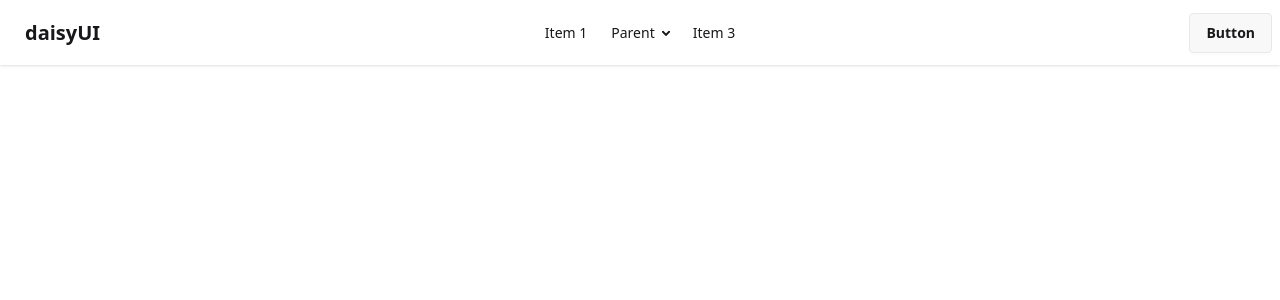
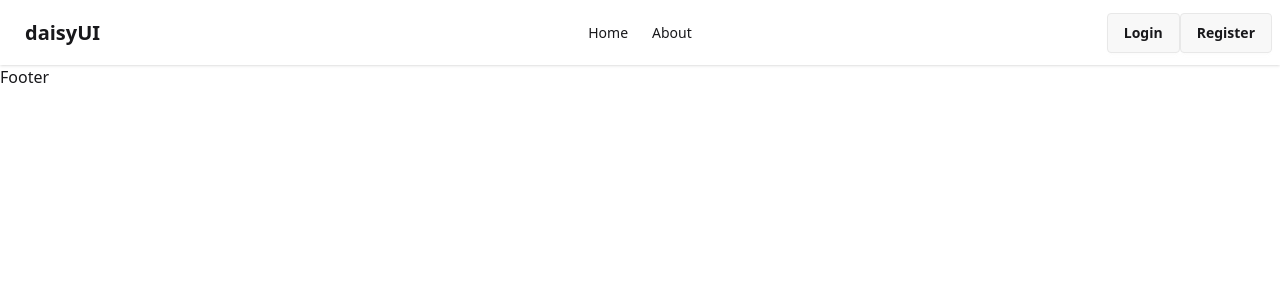
Before and after one commit to mdshakibsami/FocusHub, a React (Vite) app in the folder Client/: page / in a window 1280 px wide. Shown: the top 300 px of the page. Built offline with nearby package versions, Linux system fonts and the light colour scheme.

Commit message:
implement react router

```diff
--- a/Client/package.json
+++ b/Client/package.json
@@ -13,6 +13,7 @@
     "@tailwindcss/vite": "^4.1.12",
     "react": "^19.1.1",
     "react-dom": "^19.1.1",
+    "react-router": "^7.8.2",
     "tailwindcss": "^4.1.12"
   },
   "devDependencies": {
--- a/Client/src/App.jsx
+++ /dev/null
@@ -1,11 +0,0 @@
-import "./App.css";
-
-function App() {
-  return (
-    <>
-      <h1 className="text-2xl">Hello Students</h1>
-    </>
-  );
-}
-
-export default App;
--- a/Client/src/Layouts/RootLayout.jsx
+++ b/Client/src/Layouts/RootLayout.jsx
@@ -1,10 +1,13 @@
-import React from "react";
+import { Outlet } from "react-router";
+import Footer from "../components/footer/Footer";
 import Navbar from "../components/Navbar/Navbar";
 
 const RootLayout = () => {
   return (
     <div>
       <Navbar></Navbar>
+      <Outlet></Outlet>
+      <Footer></Footer>
     </div>
   );
 };
--- /dev/null
+++ b/Client/src/components/footer/Footer.jsx
@@ -0,0 +1,11 @@
+import React from 'react';
+
+const Footer = () => {
+    return (
+        <div>
+            Footer
+        </div>
+    );
+};
+
+export default Footer;
--- a/Client/src/components/navbar/Navbar.jsx
+++ b/Client/src/components/navbar/Navbar.jsx
@@ -1,6 +1,16 @@
-import React from "react";
+import { Link } from "react-router";
 
 const Navbar = () => {
+  const links = (
+    <>
+      <li>
+        <Link to={"/"}>Home</Link>
+      </li>
+      <li>
+        <Link to={"/about"}>About</Link>
+      </li>
+    </>
+  );
   return (
     <div className="navbar bg-base-100 shadow-sm">
       <div className="navbar-start">
@@ -26,52 +36,17 @@ const Navbar = () => {
             tabIndex={0}
             className="menu menu-sm dropdown-content bg-base-100 rounded-box z-1 mt-3 w-52 p-2 shadow"
           >
-            <li>
-              <a>Item 1</a>
-            </li>
-            <li>
-              <a>Parent</a>
-              <ul className="p-2">
-                <li>
-                  <a>Submenu 1</a>
-                </li>
-                <li>
-                  <a>Submenu 2</a>
-                </li>
-              </ul>
-            </li>
-            <li>
-              <a>Item 3</a>
-            </li>
+            {links}
           </ul>
         </div>
         <a className="btn btn-ghost text-xl">daisyUI</a>
       </div>
       <div className="navbar-center hidden lg:flex">
-        <ul className="menu menu-horizontal px-1">
-          <li>
-            <a>Item 1</a>
-          </li>
-          <li>
-            <details>
-              <summary>Parent</summary>
-              <ul className="p-2">
-                <li>
-                  <a>Submenu 1</a>
-                </li>
-                <li>
-                  <a>Submenu 2</a>
-                </li>
-              </ul>
-            </details>
-          </li>
-          <li>
-            <a>Item 3</a>
-          </li>
-        </ul>
+        <ul className="menu menu-horizontal px-1">{links}</ul>
       </div>
       <div className="navbar-end">
-        <a className="btn">Button</a>
+        <a className="btn">Login</a>
+        <a className="btn">Register</a>
       </div>
     </div>
   );
--- a/Client/src/main.jsx
+++ b/Client/src/main.jsx
@@ -1,10 +1,11 @@
 import { StrictMode } from "react";
 import { createRoot } from "react-dom/client";
 import "./index.css";
-import RootLayout from "./Layouts/RootLayout.jsx";
+import { RouterProvider } from "react-router/dom";
+import { router } from "./router/router.jsx";
 
 createRoot(document.getElementById("root")).render(
   <StrictMode>
-    <RootLayout></RootLayout>
+    <RouterProvider router={router}></RouterProvider>
   </StrictMode>
 );
--- /dev/null
+++ b/Client/src/router/router.jsx
@@ -0,0 +1,8 @@
+import { createBrowserRouter } from "react-router";
+import RootLayout from "../Layouts/RootLayout";
+export const router = createBrowserRouter([
+  {
+    path: "/",
+    Component: RootLayout,
+  },
+]);
```
Also changed, not shown: Client/src/App.css (deleted), 2 other files (tests, documents, lock files or other folders).
